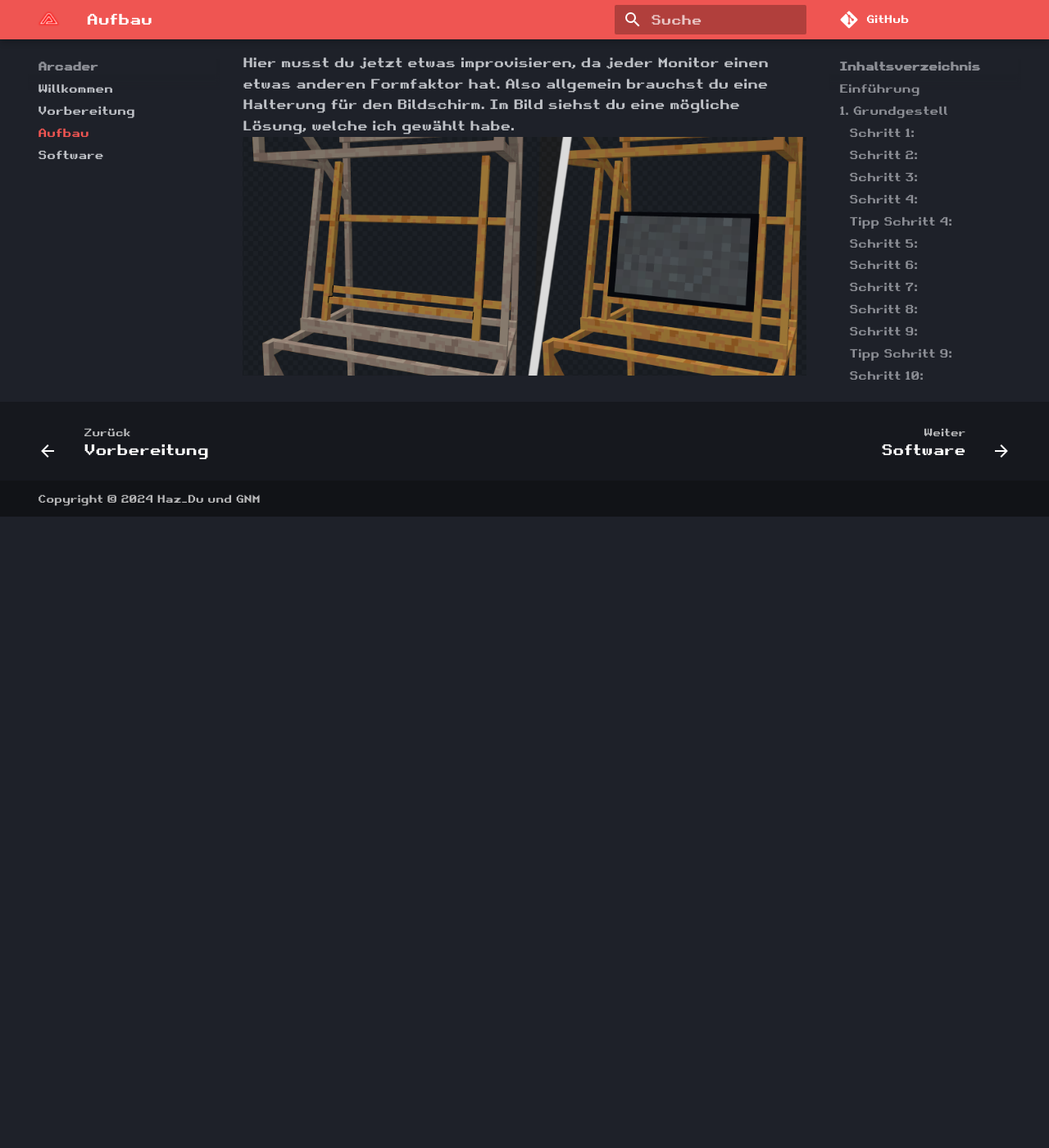
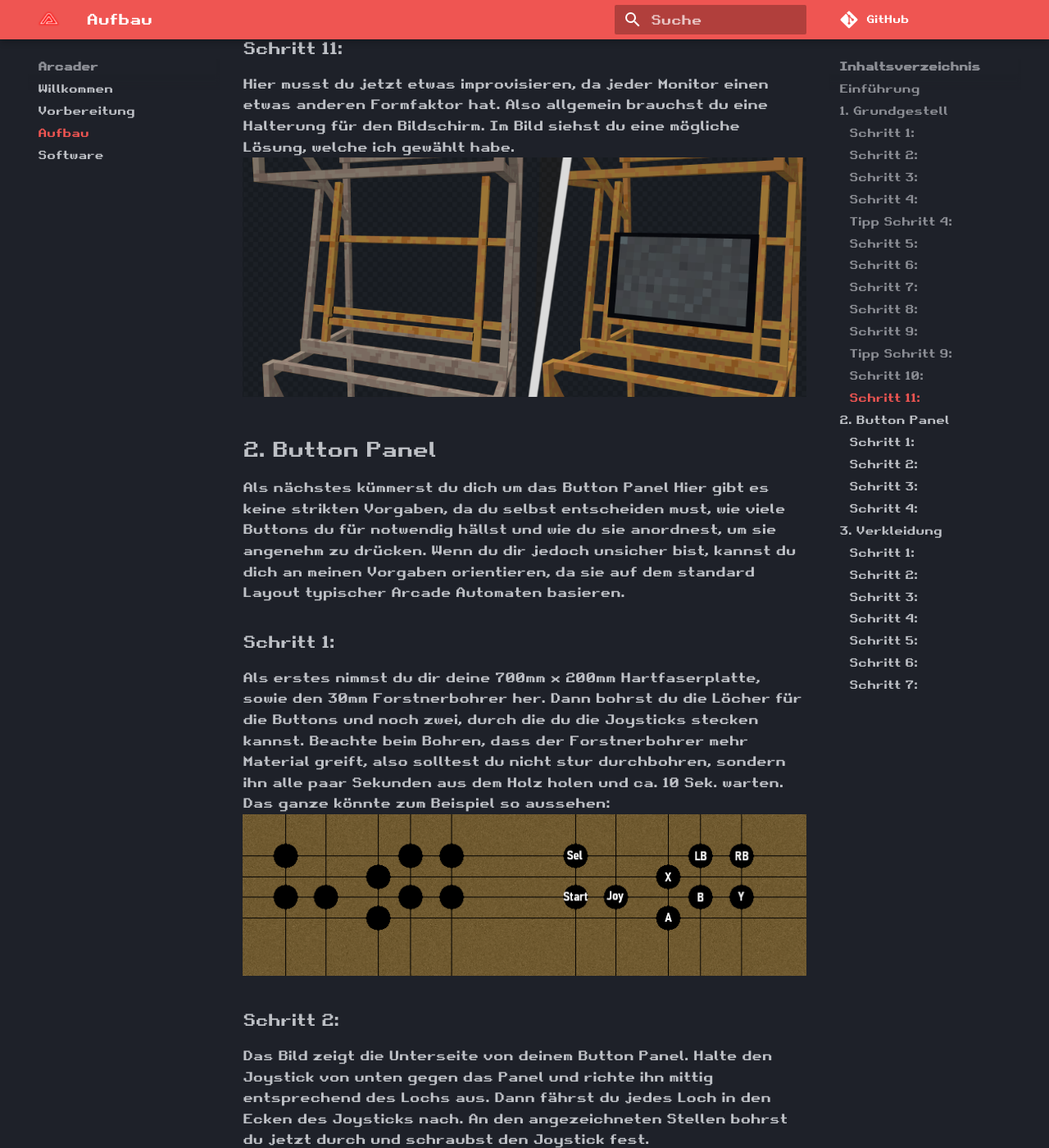
Before and after one commit to HazDu/Arcader, an MkDocs documentation site: the page built from docs/hardware.md, in a window 1280 px wide and 1400 px high, scrolled down 7308 px. Shown: the whole window at 82% size. Built offline with MkDocs 1.6.1 and Material for MkDocs 9.7.7, drawn with Linux system fonts in a browser that asks for light colours; comment, search, counter and statistics services are not loaded; before the commit the page ends 7938 px from its top, so only the background shows below that; some of the changed text lies outside the part shown.

Commit message:
Added more content to the hardware site

```diff
--- a/docs/hardware.md
+++ b/docs/hardware.md
@@ -6,9 +6,12 @@
 Als erstes errichtest du das grundgestell, das mag etwas kompliziert wirken, jedoch sollte es mit der bereitgestellten Bildanleitung einfach sein.
 Zusätzlich kannst du dir das Modell aus allen Winkeln auf <a href="https://sketchfab.com/3d-models/arcade-machine-wood-base-7800679fd0f54210a0e7d8027a0f3bdf" target="_blank">Sketchfab</a>
  ansehen.
+ Für den Bau noch einige Tipps:
+ -Löcher für Schrauben mit dem 2mm Bohrer vorbohren
+ -Für Verbindungen bestenfalls zwei Schrauben verwenden
 
 ### Schritt 1:
-Zu erst baust du den Rahmen, der auf dem Boden steht. Kleiner tipp am Anfang: Verschraube jede Ecke mit zwei Schrauben(so wie im Bild gezeigt), um das gestell stabiler zu machen.
+Zu erst baust du den Rahmen, der auf dem Boden steht.
 ![loading error.](./assets/pic_guide_1.png)
 
 ### Schritt 2:
@@ -56,3 +59,55 @@
 ### Schritt 11:
 Hier musst du jetzt etwas improvisieren, da jeder Monitor einen etwas anderen Formfaktor hat. Also allgemein brauchst du eine Halterung für den Bildschirm. Im Bild siehst du eine mögliche Lösung, welche ich gewählt habe.
 ![loading error.](./assets/pic_guide_11.png)
+
+## 2. Button Panel
+Als nächstes kümmerst du dich um das Button Panel Hier gibt es keine strikten Vorgaben, da du selbst entscheiden must, wie viele Buttons du für notwendig hällst und wie du sie anordnest, um sie angenehm zu drücken. Wenn du dir jedoch unsicher bist, kannst du dich an meinen Vorgaben orientieren, da sie auf dem standard Layout typischer Arcade Automaten basieren.
+
+### Schritt 1:
+Als erstes nimmst du dir deine 700mm x 200mm Hartfaserplatte, sowie den 30mm Forstnerbohrer her. Dann bohrst du die Löcher für die Buttons und noch zwei, durch die du die Joysticks stecken kannst. Beachte beim Bohren, dass der Forstnerbohrer mehr Material greift, also solltest du nicht stur durchbohren, sondern ihn alle paar Sekunden aus dem Holz holen und ca. 10 Sek. warten. Das ganze könnte zum Beispiel so aussehen:
+![loading error.](./assets/pic_guide_12.png)
+
+### Schritt 2:
+Das Bild zeigt die Unterseite von deinem Button Panel. Halte den Joystick von unten gegen das Panel und richte ihn mittig entsprechend des Lochs aus. Dann fährst du jedes Loch in den Ecken des Joysticks nach. An den angezeichneten Stellen bohrst du jetzt durch und schraubst den Joystick fest.
+![loading error.](./assets/pic_guide_13.png)
+
+### Schritt 3:
+Jetzt steckst du in die übrigen Löcher im Panel die Buttons rein und ziehst bei jedem die Plastik Mutter fest. Jetzt ist das Panel von außen fertig und sieht ca. so aus:
+![loading error.](./assets/pic_guide_14.png)
+
+### Schritt 4:
+Als letztes schraubst du einfach dein Panel an den Automaten und fertig.
+![loading error.](./assets/pic_guide_15.png)
+
+## 3. Verkleidung
+In diesem Abschnitt geht es darum dein Gestell mit Platten zu verkleiden. Es kann sein, dass du hier einige Platten noch einige mm bis cm kürzen musst, nim dafür am besten ein Cutter Messer und ein Langes Lineal, eine Wasserwage oder ähnliches.
+
+### Schritt 1:
+Zum Anfang mal was leichtes, du nimmst die 700mm x 1100mm Platte. Die kommt vorne dran, damit du das Teil auch gut treten kannst, wenn du mal wieder letzter in Mariokart wirst.
+![loading error.](./assets/pic_guide_16.png)
+
+### Schritt 2:
+Jetzt wirds leider doch noch mal bissel nerfig. Du musst jetzt nämlich ein mal die Ecken von deinem Bildschirm abmessen und diese auf die 700mm x 600mm Platte übertragen, das Ganze dann aussägen (Stichsäge oder Cutter) und festschrauben. Aber ich sag du schaffst das!
+![loading error.](./assets/pic_guide_17.png)
+
+### Schritt 3:
+Die nächste Platte(700mm x 300mm) geht jetzt aber wieder ganz chillig. Die bringst du jetzt wie gezeigt an:
+![loading error.](./assets/pic_guide_18.png)
+
+### Schritt 4:
+Es ist Zeit für die Seitenwände! Lege sie erst mal an und entscheide dann wie du sie schneidest. Hier gibt es nämlich verschiedene Wege. Hier wären einige Ideen, falls dir nichts einfällt:
+(4 mögliche Wege in 4 Farben)
+![loading error.](./assets/pic_guide_19.png)
+
+### Schritt 5:
+Hast du dich entschieden? Gut, dann weißt du warscheinlich schon was kommt: festschrauben.
+![loading error.](./assets/pic_guide_20.png)
+
+### Schritt 6:
+Nun eine etwas andere Verkleidung: das LED Schild. Hier ist auch wieder deine Kreativität gefragt. Du kannst es natürlich leer lassen oder du überlegst dir ein Design. Hast du eins, kannst du dir z.B. einen Sticker davon anfertigen lassen. Ich habe mich hier für ein Negativ eines "Arcade" Schriftzugs entschieden. Dafür habe ich den Schriftzug ausgeschnitten, auf das glas gelegt und über alles mit Sprühfarbe drüber gesprüht. Das wichtigste ist nur, dass du am ende die Rückseite mit grobem Schleifpapier schleifst, um sie milchig und undurchsichtig zu machen, sodass lediglich das licht durch scheint, du aber nicht durch sehen kannst. Meins sieht so aus:
+![loading error.](./assets/pic_guide_21.png)
+(Meine Handykamera mag das Schild nicht xD)
+
+### Schritt 7:
+Und auch hier wieder: Festschrauben. Aber Achtung! das Plexiglas ist empfindlich also langsam und mit wenig Druck bohren und die Schrauben nicht zu fest ziehen.
+![loading error.](./assets/pic_guide_22.png)
```
Also changed, not shown: docs/assets/pic_guide_12.png (added), docs/assets/pic_guide_13.png (added), docs/assets/pic_guide_14.png (added), docs/assets/pic_guide_15.png (added), docs/assets/pic_guide_16.png (added), docs/assets/pic_guide_17.png (added), docs/assets/pic_guide_18.png (added), docs/assets/pic_guide_19.png (added), docs/assets/pic_guide_20.png (added), docs/assets/pic_guide_21.png (added), docs/assets/pic_guide_22.png (added).
